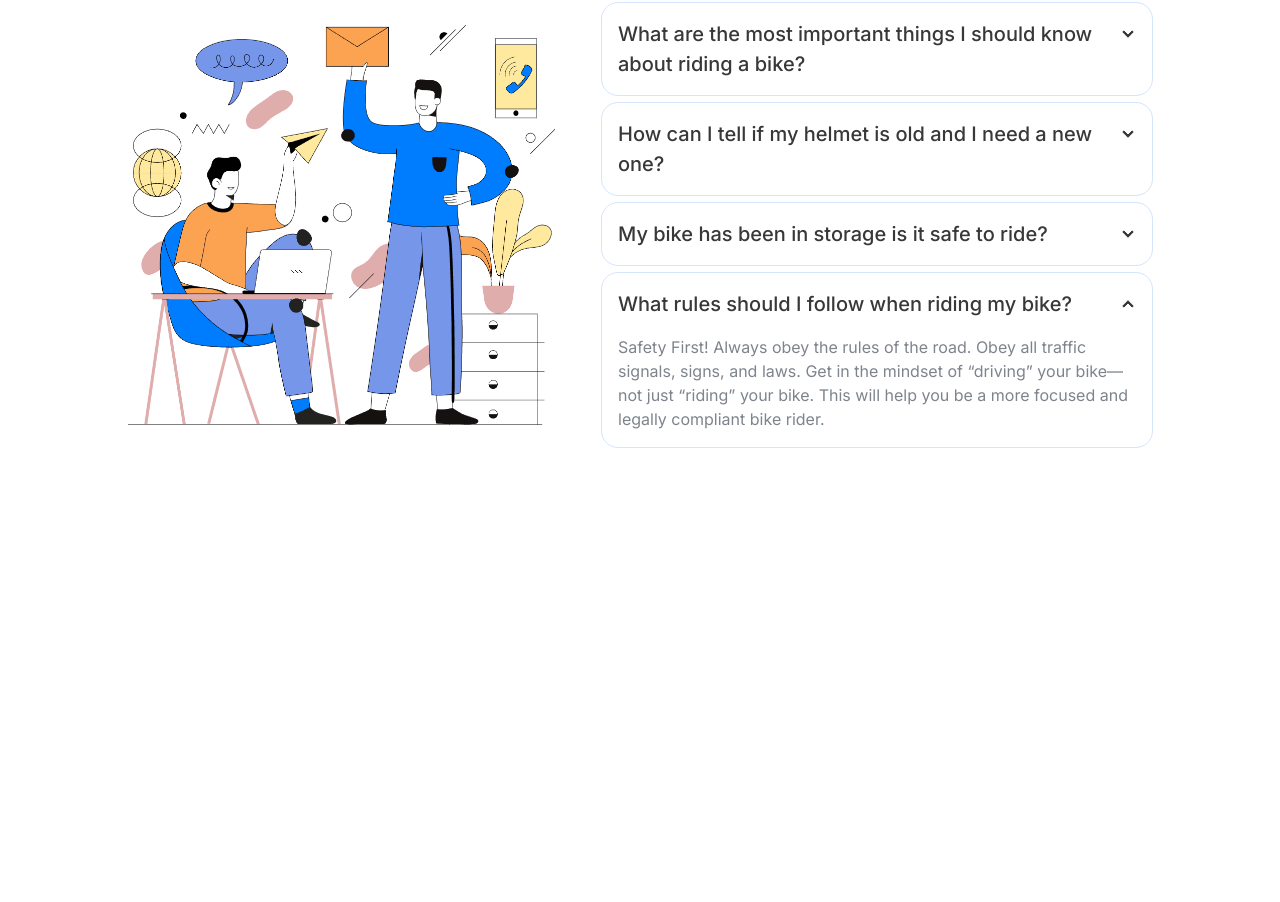
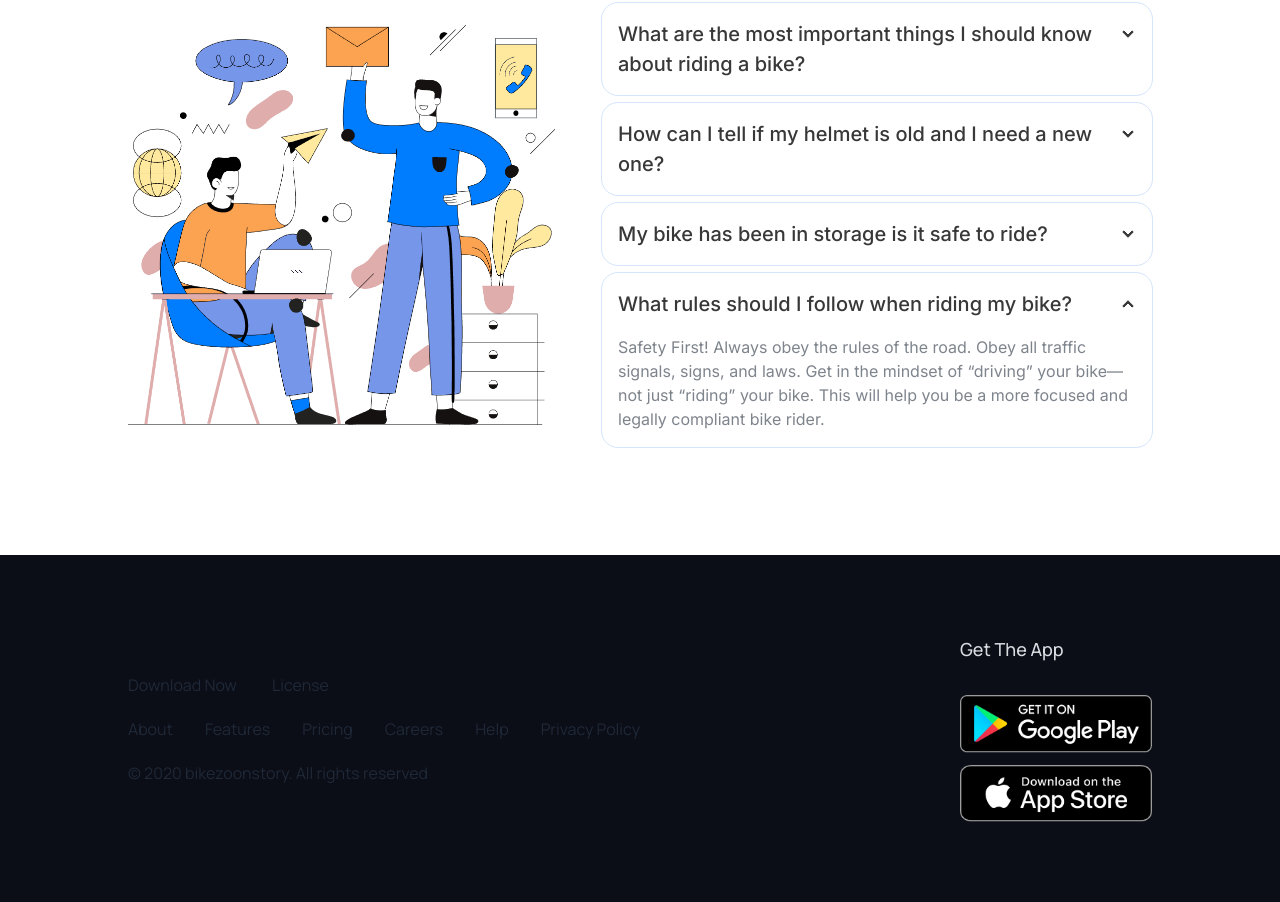
Before and after one commit to mdtamimjd/latest-biker-zone-, a plain HTML site: page index.html in a window 1280 px wide. Shown: the part 3130-4032 px from the top of the page. Before the commit the page ends 3685 px from the top, so only its background shows below. Drawn offline with nearby package versions, Linux system fonts and the light colour scheme.

Commit message:
footer section done

```diff
--- a/index.html
+++ b/index.html
@@ -56,6 +56,9 @@
         font-family: Inter;
         font-size: 16px;
         font-weight: 400;
+      }
+      .bg-f{
+        background-color: rgb(11, 13, 23);
       }
     </style>
   </head>
@@ -240,6 +243,29 @@
               </div>
             </section>
     </main>
-    <footer></footer>
+    <footer class="w-full bg-f manrope">
+      <section class="md:w-4/5 w-5/6 mx-auto py-20 flex md:flex-row flex-col justify-between md:items-center gap-8 relative">
+      <div>
+        <div>
+          <button class="mr-8">Download Now</button>
+          <button>License</button>
+        </div>
+        <ul class="flex gap-8 my-5 flex-wrap">
+          <li><a href="">About</a></li>
+          <li><a href="">Features</a></li>
+          <li><a href="">Pricing</a></li>
+          <li><a href="">Careers</a></li>
+          <li><a href="">Help</a></li>
+          <li><a href="">Privacy Policy</a></li>
+        </ul>
+        <p class="absolute bottom-10 md:static">&copy; 2020 bikezoonstory. All rights reserved</p>
+      </div>
+      <div class="w-48 flex flex-col gap-3">
+        <p class="font-medium text-lg text-[#d9dbe1] mb-5 ">Get The App</p>
+        <img src="./images/others/android.png" alt="">
+        <img src="./images/others/ios.png" alt="">
+      </div>
+      </section>
+    </footer>
   </body>
 </html>
```
